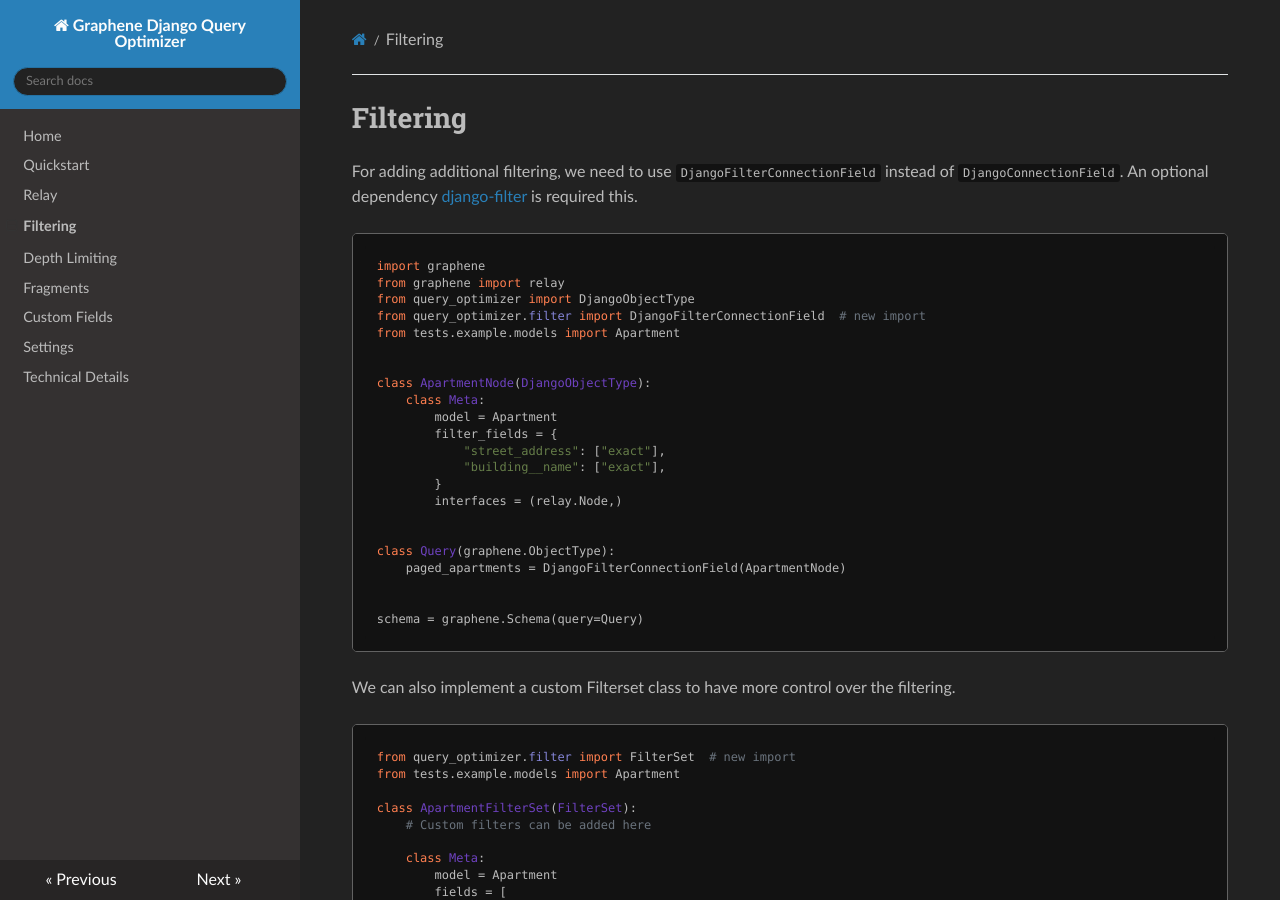
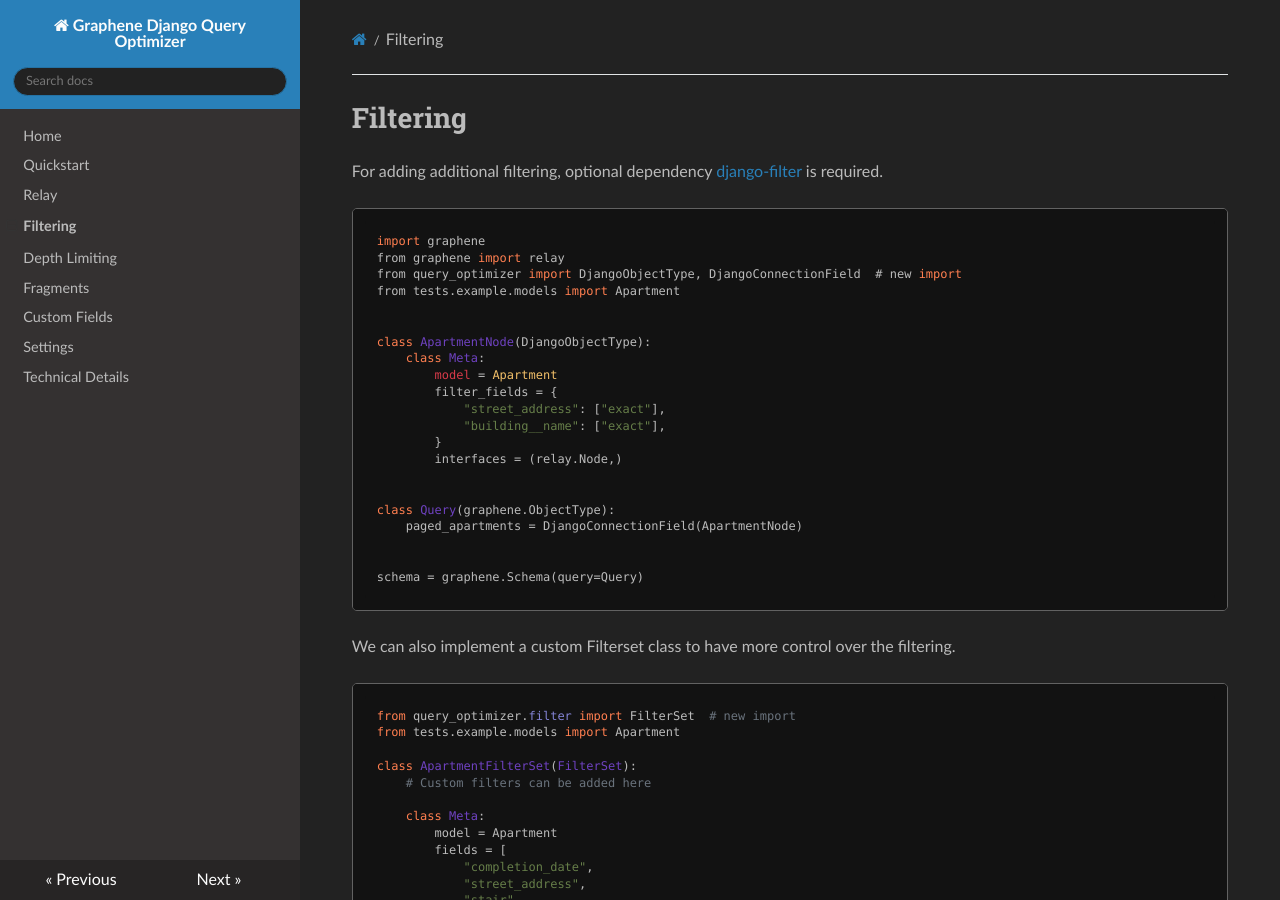
Before and after one commit to MrThearMan/graphene-django-query-optimizer, an MkDocs documentation site: the page built from docs/filtering.md, in a window 1280 px wide and 900 px high. Built offline with MkDocs 1.6.1, drawn with Linux system fonts in a browser that asks for light colours; nearby versions of some CDN libraries; a script that is not in the unit is left out.

Commit message:
Small fixes to typos and typing

````diff
--- a/docs/filtering.md
+++ b/docs/filtering.md
@@ -1,14 +1,12 @@
 # Filtering
 
-For adding additional filtering, we need to use `DjangoFilterConnectionField`
-instead of `DjangoConnectionField`. An optional dependency [django-filter][filters]
-is required this.
+For adding additional filtering, optional dependency [django-filter][filters]
+is required.
 
 ```python
 import graphene
 from graphene import relay
-from query_optimizer import DjangoObjectType
-from query_optimizer.filter import DjangoFilterConnectionField  # new import
+from query_optimizer import DjangoObjectType, DjangoConnectionField  # new import
 from tests.example.models import Apartment
 
 
@@ -23,7 +21,7 @@
 
 
 class Query(graphene.ObjectType):
-    paged_apartments = DjangoFilterConnectionField(ApartmentNode)
+    paged_apartments = DjangoConnectionField(ApartmentNode)
 
 
 schema = graphene.Schema(query=Query)
````
Also changed, not shown: docs/relay.md (+1 -1 lines), 2 other files.
